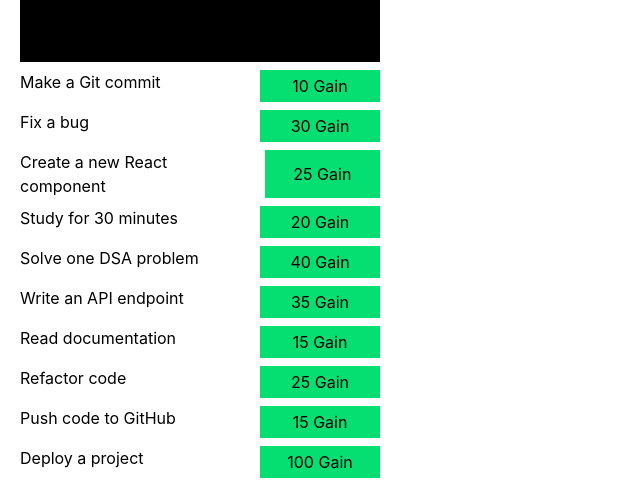
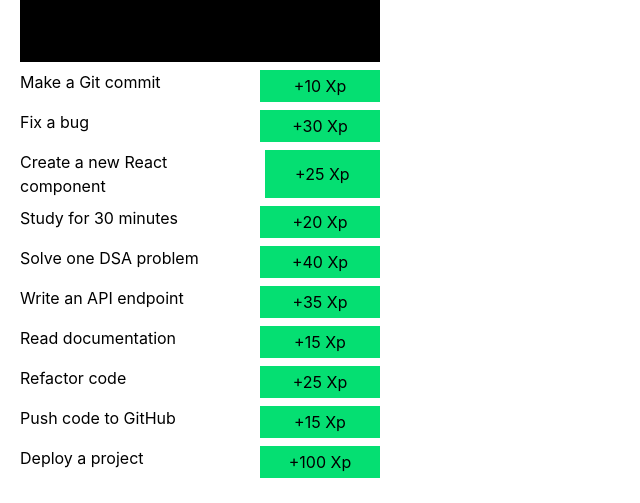
Before and after one commit to Abhijith-TG/solo-leveiling, a React (Vite) app: page / in a window 1280 px wide. Shown: the part 318-821 px from the top of the page, without its empty margins (0-640 px from the left). Built offline with nearby package versions, Linux system fonts and the light colour scheme.

Commit message:
feat: UI updates

```diff
--- a/src/App.tsx
+++ b/src/App.tsx
@@ -1,149 +1,135 @@
 import { useEffect, useState } from "react";
 
 type User = {
-  level:number,xp:number,maxXp:number
-}
+  level: number;
+  xp: number;
+  maxXp: number;
+};
 
-type Tasks = {id:number, desc:string,completed:boolean,xp:number}
-
+type Tasks = { id: number; desc: string; completed: boolean; xp: number };
 
 function App() {
-
-  useEffect(()=>{
+  useEffect(() => {
     const today = new Date().toISOString().split("T")[0];
     const localDate = localStorage.getItem("date");
-      if(!localDate){
-        localStorage.setItem("date",JSON.stringify(today))
-      }else{
-        if(JSON.parse(localDate)<today){
-          setTasks((prev)=>prev.map(t=>({...t,completed:false})))
-          localStorage.setItem("date",JSON.stringify(today))
+    if (!localDate) {
+      localStorage.setItem("date", JSON.stringify(today));
+    } else {
+      if (JSON.parse(localDate) < today) {
+        setTasks((prev) => prev.map((t) => ({ ...t, completed: false })));
+        localStorage.setItem("date", JSON.stringify(today));
       }
     }
-  },[])
+  }, []);
 
-
-
-  const tasklist:Tasks[] = [
+  const tasklist: Tasks[] = [
     {
       id: 1,
       desc: "Make a Git commit",
       completed: false,
-    xp: 10
+      xp: 10,
     },
     {
       id: 2,
       desc: "Fix a bug",
       completed: false,
-    xp: 30
+      xp: 30,
     },
     {
       id: 3,
       desc: "Create a new React component",
       completed: false,
-    xp: 25
+      xp: 25,
     },
     {
       id: 4,
       desc: "Study for 30 minutes",
       completed: false,
-    xp: 20
+      xp: 20,
     },
     {
       id: 5,
       desc: "Solve one DSA problem",
       completed: false,
-    xp: 40
+      xp: 40,
     },
     {
       id: 6,
       desc: "Write an API endpoint",
       completed: false,
-    xp: 35
+      xp: 35,
     },
     {
       id: 7,
       desc: "Read documentation",
       completed: false,
-    xp: 15
+      xp: 15,
     },
     {
       id: 8,
       desc: "Refactor code",
       completed: false,
-    xp: 25
+      xp: 25,
     },
     {
       id: 9,
       desc: "Push code to GitHub",
       completed: false,
-    xp: 15
+      xp: 15,
     },
     {
       id: 10,
       desc: "Deploy a project",
       completed: false,
-    xp: 100
-  }
+      xp: 100,
+    },
   ];
-
 
   const [user, setUser] = useState<User>(() => {
     const localUser = localStorage.getItem("user");
 
-  return localUser
-    ? JSON.parse(localUser)
-    : { level: 1, xp: 0, maxXp: 100 };
+    return localUser ? JSON.parse(localUser) : { level: 1, xp: 0, maxXp: 100 };
   });
 
-const [tasks, setTasks ] = useState<Tasks[]>(()=>{
+  const [tasks, setTasks] = useState<Tasks[]>(() => {
     const localTask = localStorage.getItem("tasks");
-  return localTask
-  ? JSON.parse(localTask)
-  : tasklist
-
-})
-
-
-
-
-
-
-
+    return localTask ? JSON.parse(localTask) : tasklist;
+  });
 
   const percentage = (user.xp / user.maxXp) * 100;
 
   const radius = 70;
   const circumference = 2 * Math.PI * radius;
 
-const strokeDashoffset =
-  circumference - (percentage / 100) * circumference;
+  const strokeDashoffset = circumference - (percentage / 100) * circumference;
 
-  const increaseXp = (id:number)=>{
-    const task:any = tasks.filter((t)=>t.id===id)
+  const increaseXp = (id: number) => {
+    const task: any = tasks.filter((t) => t.id === id);
 
-    if(task[0].completed) return
+    if (task[0].completed) return;
 
-    setTasks((prev)=>prev.map(t=>t.id===task[0].id ? {...t,completed:true}:t))
+    setTasks((prev) =>
+      prev.map((t) => (t.id === task[0].id ? { ...t, completed: true } : t)),
+    );
 
-    const newXp = user.xp+task[0].xp;
+    const newXp = user.xp + task[0].xp;
 
-    if(newXp>=user.maxXp){
-      setUser((prev)=>({level:prev.level+1,xp:newXp-prev.maxXp,maxXp:(prev.level+1)*100}))
-      }else
-      setUser((prev)=>({...prev,xp:newXp}))
-    }
+    if (newXp >= user.maxXp) {
+      setUser((prev) => ({
+        level: prev.level + 1,
+        xp: newXp - prev.maxXp,
+        maxXp: (prev.level + 1) * 100,
+      }));
+    } else setUser((prev) => ({ ...prev, xp: newXp }));
+  };
 
+  useEffect(() => {
+    localStorage.setItem("user", JSON.stringify(user));
+  }, [user]);
 
-useEffect(()=>{
-      localStorage.setItem("user",JSON.stringify(user))
-},[user])
-
-useEffect(()=>{
-      localStorage.setItem("tasks",JSON.stringify(tasks))
-},[tasks])
-
-
+  useEffect(() => {
+    localStorage.setItem("tasks", JSON.stringify(tasks));
+  }, [tasks]);
 
   return (
     <div className="p-5">
@@ -171,29 +157,30 @@ useEffect(()=>{
           />
         </svg>
 
-<p className="text-green-400 text-2xl font-bold absolute">Level {user.level} </p>
-<p className="text-green-400 text-md  absolute bottom-17">{user.xp+"/"+user.maxXp} XP</p>
-
-
-
+        <p className="text-green-400 text-2xl font-bold absolute">
+          Level {user.level}{" "}
+        </p>
+        <p className="text-green-400 text-md  absolute bottom-17">
+          {user.xp + "/" + user.maxXp} XP
+        </p>
       </div>
 
       <div>
-      {
-        tasks.map((t)=>
-          <div className="flex gap-5 my-2 w-90 justify-between" key={t.id}  >
-            <p className={`${t.completed ? "line-through":""} `}>{t.desc}</p>
-            <button disabled={t.completed} onClick={()=>increaseXp(t.id)} className={`${t.completed ? "bg-gray-400":"bg-green-400 hover:cursor-pointer hover:bg-green-200"} px-4 w-30 py-1`}  >{t.completed ?"Completed":t.xp+" Gain"}</button>
+        {tasks.map((t) => (
+          <div className="flex gap-5 my-2 w-90 justify-between" key={t.id}>
+            <p className={`${t.completed ? "line-through" : ""} `}>{t.desc}</p>
+            <button
+              disabled={t.completed}
+              onClick={() => increaseXp(t.id)}
+              className={`${t.completed ? "bg-gray-400" : "bg-green-400 hover:cursor-pointer hover:bg-green-200"} px-4 w-30 py-1`}
+            >
+              {t.completed ? "Completed" : "+" + t.xp + " Xp"}
+            </button>
           </div>
-        )
+        ))}
+      </div>
+    </div>
+  );
 }
 
-
-
-    </div>
-
-   </div>
-  )
-}
-
-export default App
+export default App;
```
Lines whose indentation alone changed are shown as unchanged.
